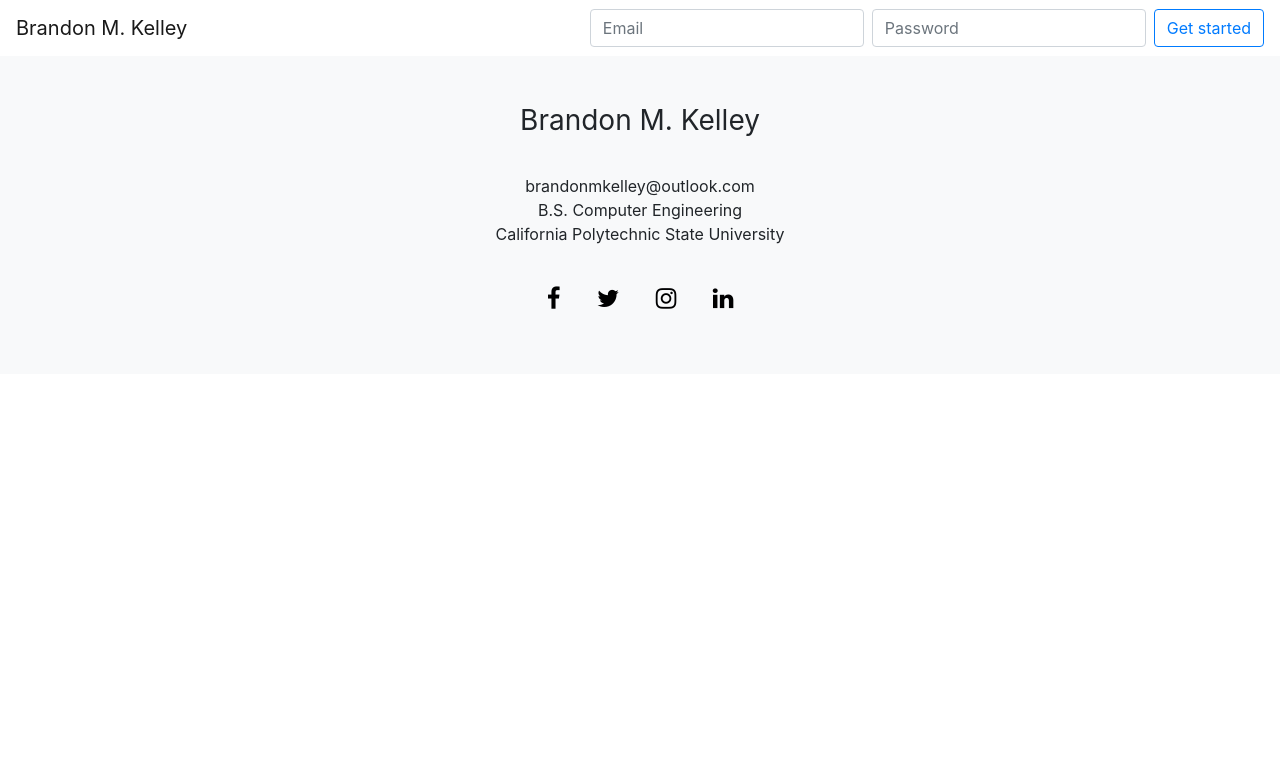
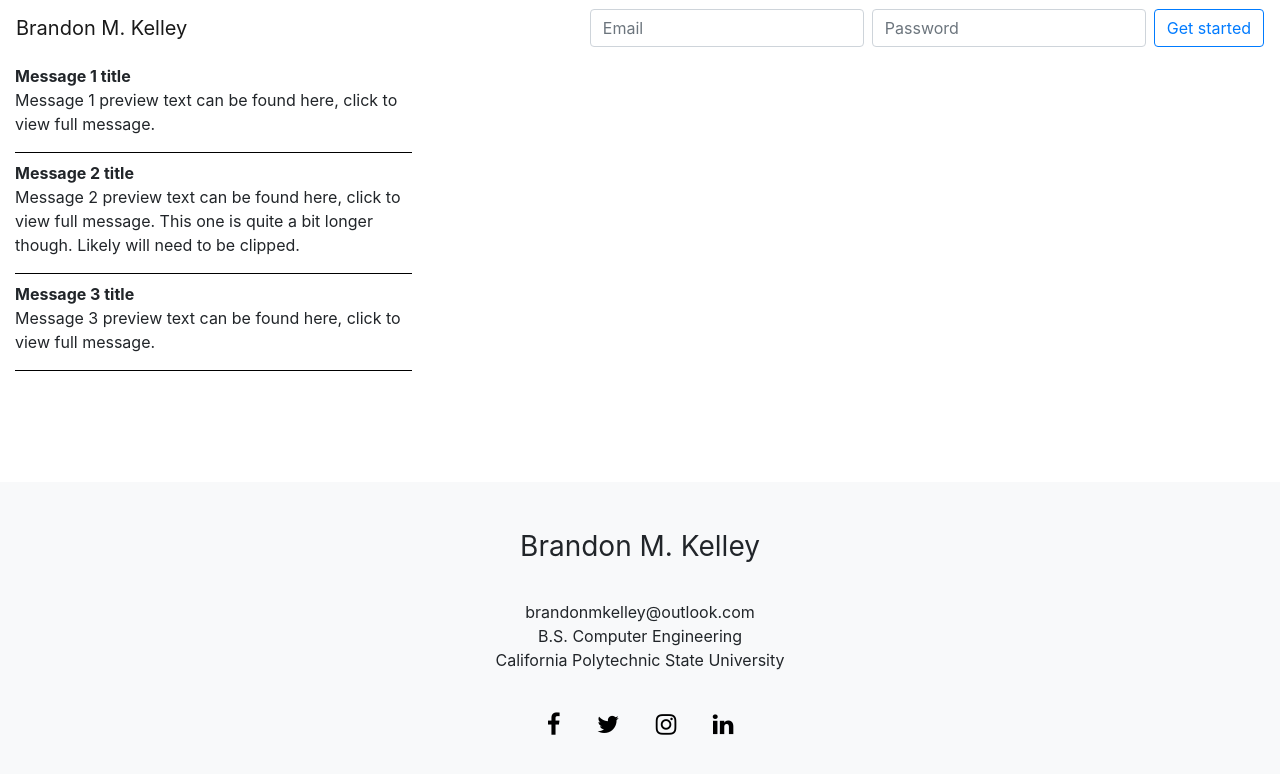
Before and after one commit to brandonmkelley/website-react, a React (Create React App) app in the folder src/client/: page /flexworks/chat in a window 1280 px wide. Shown: the top 774 px of the page. Built offline with nearby package versions, Linux system fonts and the light colour scheme; no server answers.

Commit message:
New flexworks platform pages added.

```diff
--- a/src/client/public/index.html
+++ b/src/client/public/index.html
@@ -66,7 +66,7 @@
       To create a production bundle, use `npm run build` or `yarn build`.
     -->
 
-    <center class="bg-light pt-5 pb-5">
+    <center class="bg-light pt-5 pb-5" id="footer">
         <h3 class="d-inline-block pb-1 font-weight-normal">Brandon M. Kelley</h3><br /><br/>
         brandonmkelley&#64;outlook.com<br />
         B.S. Computer Engineering<br />
--- a/src/client/src/App.tsx
+++ b/src/client/src/App.tsx
@@ -15,22 +15,15 @@ import { BrowserRouter, Switch, Route } from 'react-router-dom'
 import TopNav from './components/TopNav'
 
 import PersonalHome from './pages/PersonalHome'
-import Media from './pages/Media'
-import App from './pages/App'
 
-
-
-import { layoutSlice } from './slices/layout'
 import { authSlice } from './slices/auth'
+import FlexWorks_Chat from './pages/FlexWorks_Chat'
+import FlexWorks_Email from './pages/FlexWorks_Email'
 
 export default function() {
   const dispatch = useDispatch()
   const services = useContext(ServiceContext)
   const firebaseApp = services.firebaseApp
-
-  useEffect(() => {
-    dispatch(layoutSlice.actions.desktop())
-  })
 
   // Bind auth state changed listener to auth slice to update UI state.
   useEffect(() => {
@@ -42,20 +35,25 @@ export default function() {
     })
   })
 
-
   const navHeight = useSelector((state: any) => state.layoutNavHeight) || ''
+  const appHeight = useSelector((state: any) => state.layoutAppHeight) || ''
 
   return (
     <BrowserRouter>
       <Row noGutters={ true }>
         <Col xs={ 12 }><TopNav height={ navHeight }/></Col>
+        <div style={{ height: appHeight, width: '100%' }}>
           <Switch>
-          <Route exact path="/" component={ PersonalHome } />
+            <Route exact path="/" component={ PersonalHome }/>
+            <Route exact path="/flexworks/chat" component={ FlexWorks_Chat }/>
+            <Route exact path="/flexworks/email" component={ FlexWorks_Email }/>
             { /*
             <Route path="/media/:shortName?" component={ Media } />
             <Route path="/app" component={ App } />
             */ }
           </Switch>
+        </div>
+
       </Row>
     </BrowserRouter>
   )
--- a/src/client/src/components/TopNav.tsx
+++ b/src/client/src/components/TopNav.tsx
@@ -17,6 +17,7 @@ import Popover from 'react-bootstrap/Popover'
 import { Link } from 'react-router-dom'
 
 import { ServiceContext } from '../index'
+import { NavDropdown } from 'react-bootstrap'
 
 export interface TopNavParams {
     height: string,
@@ -91,6 +92,15 @@ export default function(params: TopNavParams) {
             <Navbar.Toggle aria-controls="basic-navbar-nav" />
             <Navbar.Collapse id="basic-navbar-nav">
                 <Nav className="mr-auto">
+                    { userEmail &&
+                        <NavDropdown title="Products" id="productsDropDown">
+                            <NavDropdown title="FlexWorks" id="flexWorksDropDown">
+                                <Nav.Link as={Link} to="/flexworks/chat">Chat</Nav.Link>
+                                <Nav.Link as={Link} to="/flexworks/email">Email</Nav.Link>
+                            </NavDropdown>
+                        </NavDropdown>
+                    }
+
                     {/*
                 <Nav.Link as={Link} to="/media">Media</Nav.Link>
                 <Nav.Link as={Link} to="/app" style={{ visibility: ((userEmail) ? 'visible' : 'hidden') }}>App</Nav.Link>
--- /dev/null
+++ b/src/client/src/pages/FlexWorks_Chat.tsx
@@ -0,0 +1,49 @@
+
+import React, { useEffect } from 'react'
+
+import { useDispatch } from 'react-redux'
+
+import { useLocation } from 'react-router-dom'
+
+import Row from 'react-bootstrap/Row'
+import Col from 'react-bootstrap/Col'
+
+import { layoutSlice } from '../slices/layout'
+import { Container } from 'react-bootstrap'
+
+export default () => {
+    const dispatch = useDispatch()
+    const location = useLocation()
+
+    useEffect(() => {
+        dispatch(layoutSlice.actions.desktopNoScroll())
+    }, [location])
+
+    return (
+        <React.Fragment>
+            <Container fluid={ true } style={{ width: '100%', height: '100%' }}>
+                <Row style={{ height: '100%' }}>
+                    <Col xs={ 4 } style={{ overflowY: 'scroll', height: '100%' }}>
+                    <div style={{ borderBottom: "1px solid black", paddingTop: '8px' }}>
+                            <b>Message 1 title</b>
+                            <p>Message 1 preview text can be found here, click to view full message.</p>
+                        </div>
+                        <div style={{ borderBottom: "1px solid black", paddingTop: '8px' }}>
+                            <b>Message 2 title</b>
+                            <p>Message 2 preview text can be found here, click to view full message.
+                                This one is quite a bit longer though. Likely will need to be clipped.
+                            </p>
+                        </div>
+                        <div style={{ borderBottom: "1px solid black", paddingTop: '8px' }}>
+                            <b>Message 3 title</b>
+                            <p>Message 3 preview text can be found here, click to view full message.</p>
+                        </div>
+                    </Col>
+                    <Col xs={ 8 } style={{ overflowY: 'scroll', height: '100%' }}>
+                    </Col>
+                </Row>
+            </Container>
+
+        </React.Fragment>
+    )
+}
--- /dev/null
+++ b/src/client/src/pages/FlexWorks_Email.tsx
@@ -0,0 +1,6 @@
+
+import React from 'react'
+
+export default () => (
+    <React.Fragment>Hello email world!</React.Fragment>
+)
--- a/src/client/src/pages/PersonalHome.tsx
+++ b/src/client/src/pages/PersonalHome.tsx
@@ -1,13 +1,24 @@
 
-import React from 'react'
+import React, { useEffect } from 'react'
 
-import { useSelector } from 'react-redux'
+import { useDispatch } from 'react-redux'
+
+import { useLocation } from 'react-router-dom'
+
+import { layoutSlice } from '../slices/layout'
 
 import './PersonalHome.css'
 
-export default () => (
+export default () => {
+    const dispatch = useDispatch()
+    const location = useLocation()
+
+    useEffect(() => {
+        dispatch(layoutSlice.actions.desktopWithScroll())
+    }, [location])
+
+    return (
         <React.Fragment>
-
             <div id="banner"></div>
 
             <div className="container text-center pt-5 pb-5" style={{ fontSize: "1.4rem" }}>
@@ -157,3 +168,4 @@ export default () => (
 
         </React.Fragment>
     )
+}
--- a/src/client/src/slices/layout.ts
+++ b/src/client/src/slices/layout.ts
@@ -7,13 +7,36 @@ export const layoutSlice = createSlice({
     name: 'layout',
     initialState: initialState,
     reducers: {
-        desktop: (state: AppState) => {
+        desktopWithScroll: (state: AppState) => {
+            console.log('running desktopWithScroll reducer')
+
+            const footerHeight = document.getElementById('footer')?.clientHeight || 0
+
             return {
                 ...state,
                 layoutPlatform: 'Desktop',
+                layoutScroll: true,
                 layoutNavHeight: '56px',
                 layoutJumboHeight: '32vh',
-                layoutCardHeight: '60vh'
+                layoutCardHeight: '60vh',
+                layoutAppHeight: 'initial',
+                layoutFooterHeight: footerHeight
+            }
+        },
+        desktopNoScroll: (state: AppState) => {
+            console.log('running desktopNoScroll reducer')
+
+            const footerHeight = document.getElementById('footer')?.clientHeight || 0
+
+            return {
+                ...state,
+                layoutPlatform: 'Desktop',
+                layoutScroll: false,
+                layoutNavHeight: '56px',
+                layoutJumboHeight: '32vh',
+                layoutCardHeight: '60vh',
+                layoutAppHeight: window.innerHeight - 56 - footerHeight,
+                layoutFooterHeight: footerHeight
             }
         }
     }
```
Lines whose indentation alone changed are shown as unchanged.
